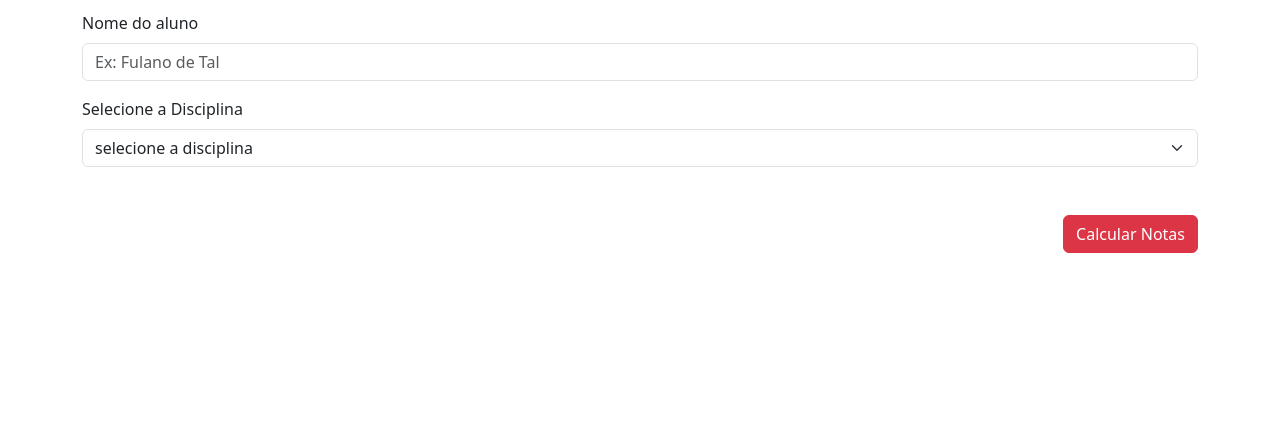
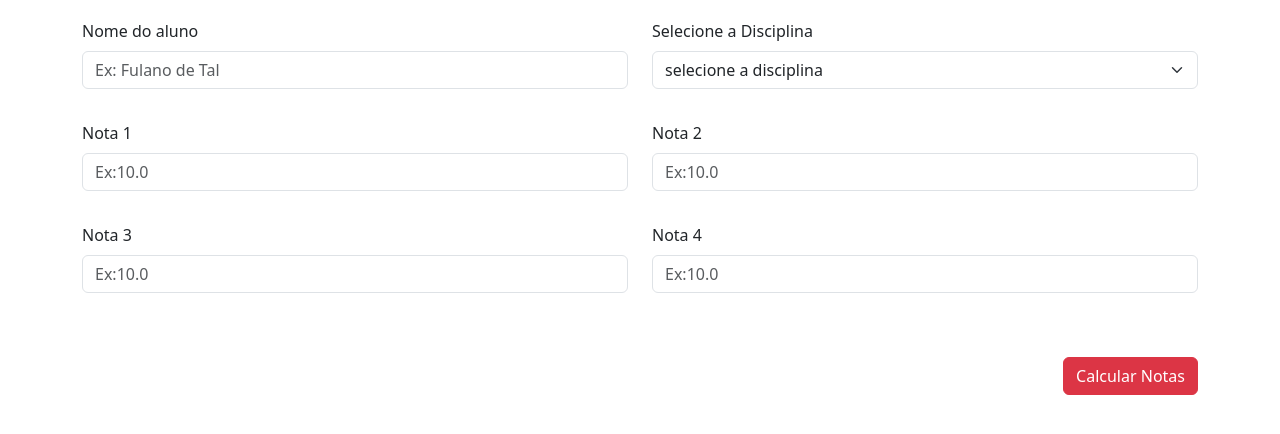
Before and after one commit to GustavoeLorenzo/medianotas, a plain HTML site: page index.html in a window 1280 px wide. Shown: the part 248-682 px from the top of the page. Drawn offline with nearby package versions, Linux system fonts and the light colour scheme.

Commit message:
02 - finalizando o formulario de notas

```diff
--- a/index.html
+++ b/index.html
@@ -1,13 +1,16 @@
 <!doctype html>
 <html lang="pt-br">
+
 <head>
     <meta charset="utf-8">
     <meta name="viewport" content="width=device-width, initial-scale=1">
     <title>Sistema de Notas</title>
     <!-- bootstrap icons -->
     <link rel="stylesheet" href="https://cdn.jsdelivr.net/npm/bootstrap-icons@1.13.1/font/bootstrap-icons.min.css">
-    <link href="https://cdn.jsdelivr.net/npm/bootstrap@5.3.8/dist/css/bootstrap.min.css" rel="stylesheet" integrity="sha384-sRIl4kxILFvY47J16cr9ZwB07vP4J8+LH7qKQnuqkuIAvNWLzeN8tE5YBujZqJLB" crossorigin="anonymous">
+    <link href="https://cdn.jsdelivr.net/npm/bootstrap@5.3.8/dist/css/bootstrap.min.css" rel="stylesheet"
+        integrity="sha384-sRIl4kxILFvY47J16cr9ZwB07vP4J8+LH7qKQnuqkuIAvNWLzeN8tE5YBujZqJLB" crossorigin="anonymous">
 </head>
+
 <body>
     <header class="bg-danger p-5 mb-4">
         <h1 class="text-light display-4">Sistema de Notas <i class="bi bi-amd"></i></h1>
@@ -18,19 +21,17 @@
 
 
         <form id="form-notas" name="form-notas" method="get" action="">
-    <div>
-        <section class="my-3">
+            <div class="row">
+                <section class="my-3 col-md-6">
                     <label for="nome-aluno" class="form-label">Nome do aluno</label>
-            <input type="text" id="nome-aluno"
-            name="nome-aluno" class="form-control" placeholder="Ex: Fulano de Tal"
-            minlength="10" maxlength="50" required>
+                    <input type="text" id="nome-aluno" name="nome-aluno" class="form-control"
+                        placeholder="Ex: Fulano de Tal" minlength="10" maxlength="50" required>
                 </section>
 
-        <section class="my-3">
+                <section class="my-3 col-md-6">
                     <label for="disciplina" class="form-label">Selecione a Disciplina</label>
-            <select name="disciplina" id="disciplina"
-            class="form-select">
-            <option value=""disabled selected>selecione a disciplina</option>
+                    <select name="disciplina" id="disciplina" class="form-select">
+                        <option value="" disabled selected>selecione a disciplina</option>
                         <option value="matematica">matematica</option>
                         <option value="quimica">quimica</option>
                         <option value="prog web">prog web</option>
@@ -40,9 +41,35 @@
                     </select>
                 </section>
 
-        <section class="my-5 d-flex justify-content-end">
+                <section class="my-3 col-md-6">
+                    <label for="nota1" class="form-label">Nota 1</label>
+                    <input type="text" id="nota1" name="nota1" class="form-control" required minlength="1" maxlength="4"
+                        placeholder="Ex:10.0">
+                </section>
+
+                <section class="my-3 col-md-6">
+                    <label for="nota2" class="form-label">Nota 2</label>
+                    <input type="text" id="nota2" name="nota2" class="form-control" required minlength="1" maxlength="4"
+                        placeholder="Ex:10.0">
+                </section>
+
+                <section class="my-3 col-md-6">
+                    <label for="nota3" class="form-label">Nota 3</label>
+                    <input type="text" id="nota3" name="nota4" class="form-control" required minlength="1" maxlength="4"
+                        placeholder="Ex:10.0">
+                </section>
+
+                <section class="my-3 col-md-6">
+                    <label for="nota4" class="form-label">Nota 4</label>
+                    <input type="text" id="nota4" name="nota4" class="form-control" required minlength="1" maxlength="4"
+                        placeholder="Ex:10.0">
+                </section>
+
+                <section class=" my-5 d-flex justify-content-end">
                     <button type="submit" class="btn btn-danger">Calcular Notas</button>
                 </section>
+
+
             </div>
 
         </form>
@@ -59,7 +86,9 @@
 
 
 
-    <script src="https://cdn.jsdelivr.net/npm/bootstrap@5.3.8/dist/js/bootstrap.bundle.min.js" integrity="sha384-FKyoEForCGlyvwx9Hj09JcYn3nv7wiPVlz7YYwJrWVcXK/BmnVDxM+D2scQbITxI" crossorigin="anonymous"></script>
+    <script src="https://cdn.jsdelivr.net/npm/bootstrap@5.3.8/dist/js/bootstrap.bundle.min.js"
+        integrity="sha384-FKyoEForCGlyvwx9Hj09JcYn3nv7wiPVlz7YYwJrWVcXK/BmnVDxM+D2scQbITxI"
+        crossorigin="anonymous"></script>
 </body>
 
 </html>
```
Lines whose indentation alone changed are shown as unchanged.
